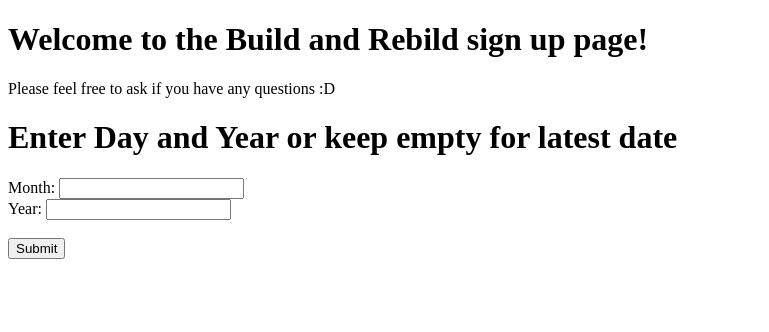
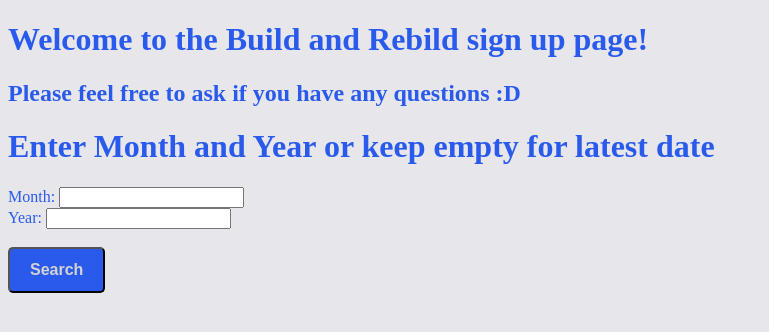
Before and after one commit to ZaneWallace20/Signup, a Flask app: page / in a window 1280 px wide. Shown: the top 332 px of the page, without its empty margins (0-769 px from the left). Run offline with Flask 3, Linux system fonts and the light colour scheme; parts of the project's set-up code (start-up, migrations or seed data) failed here and were passed over.

Commit message:
more css to match BAR site, not best needs work

```diff
--- /dev/null
+++ b/static/css/home.css
@@ -0,0 +1,21 @@
+body {
+    background-color: #e7e7eb;
+  }
+
+  button {
+    background-color: #295aec;
+    color: lightgray;
+    padding: 12px 20px;
+    font-size: 16px;
+    font-weight: bold;
+    border-radius: 5px;
+
+  }
+
+  button:hover {
+    background-color: rgb(0, 58, 120);
+  }
+
+  h2, h1, label{
+    color: #295aec;
+  }
--- a/templates/home.html
+++ b/templates/home.html
@@ -4,10 +4,11 @@
 <title>BAR Sign Up</title>
 </head>
 <body>
+<link rel="stylesheet" href="{{ url_for('static', filename='css/home.css') }}">
 
 <h1>Welcome to the Build and Rebild sign up page!</h1>
-<p>Please feel free to ask if you have any questions :D</p>
-<h1>Enter Day and Year or keep empty for latest date</h1>
+<h2>Please feel free to ask if you have any questions :D</h2>
+<h1>Enter Month and Year or keep empty for latest date</h1>
 
     <form onsubmit="return checkDate()">
         <label for="month">Month:</label>
@@ -16,10 +17,11 @@
         <label for="year">Year: </label>
         <input type="number" id="year" name="year">
         <br><br>
-        <button type="submit">Submit</button>
+        <button type="submit">Search</button>
     </form>
 
 </body>
+
 </html>
 
 <script>
--- a/templates/times.html
+++ b/templates/times.html
@@ -4,6 +4,7 @@
     <meta charset="UTF-8">
     <meta name="viewport" content="width=device-width, initial-scale=1.0">
     <script src="https://code.jquery.com/jquery-3.6.0.min.js"></script>
+    <link rel="stylesheet" href="{{ url_for('static', filename='css/times.css') }}">
     <script>
         $(document).ready(function() {
             var year = $('body').data('year');
```
Also changed, not shown: static/css/cal.css (+21 -3 lines), static/css/times.css (added, +21 -0 lines).
